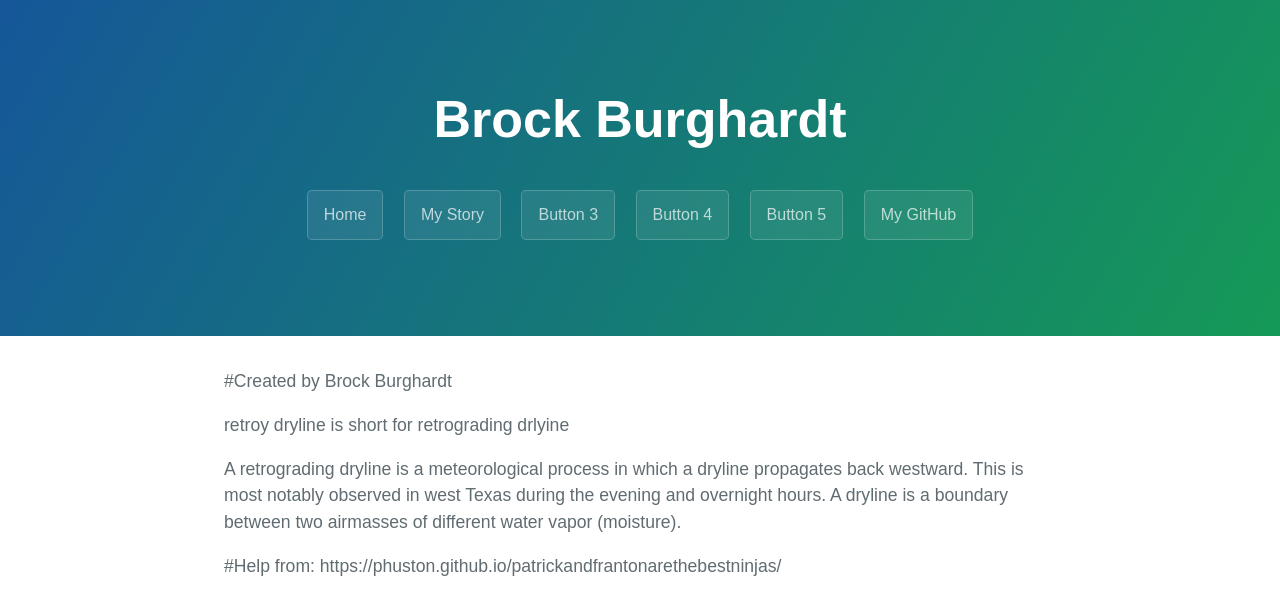
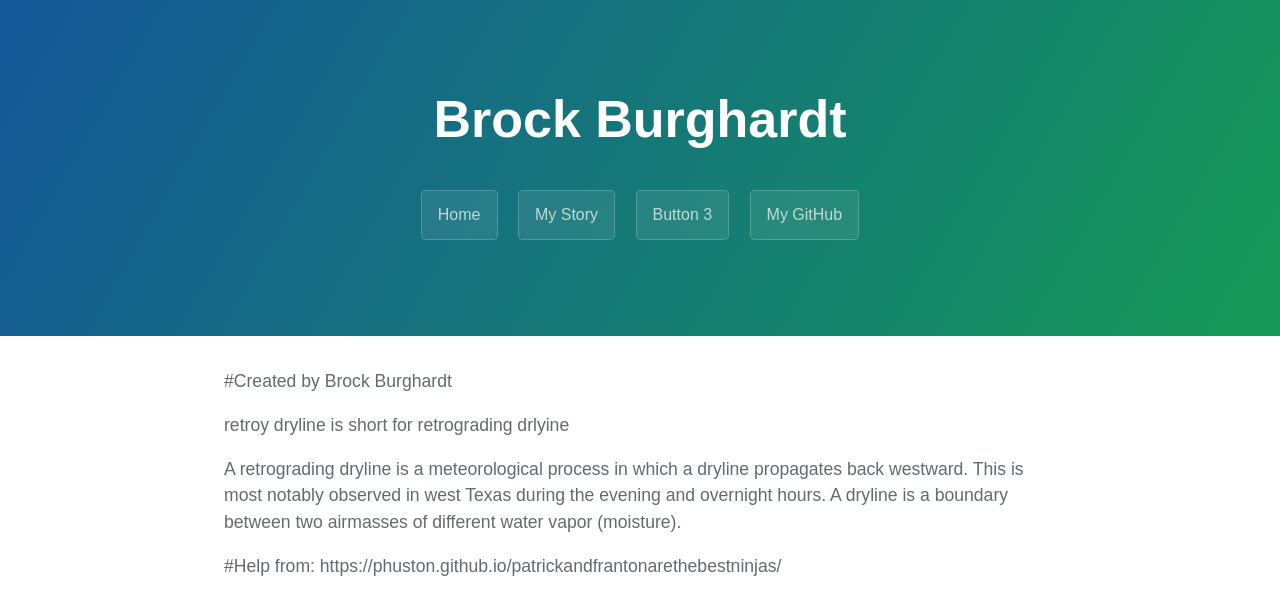
Before and after one commit to retrodryline-zz/retrodryline.github.io, a Jekyll site: the page built from retro.md, in a window 1280 px wide. Shown: the top 615 px of the page. Built offline with Jekyll 4.4.1, drawn with Linux system fonts in a browser that asks for light colours.

Commit message:
Update template.html

```diff
--- a/_layouts/template.html
+++ b/_layouts/template.html
@@ -82,8 +82,6 @@
        <a href="index" class="btn">Home</a>
        <a href="mystory" class="btn">My Story</a>
        <a href="mystory" class="btn">Button 3</a>
-       <a href="mystory" class="btn">Button 4</a>
-       <a href="mystory" class="btn">Button 5</a>
        <a href="https://github.com/retrodryline" class="btn" target="_blank" rel="noopener noreferrer">My GitHub</a>
     </section>
 
```
